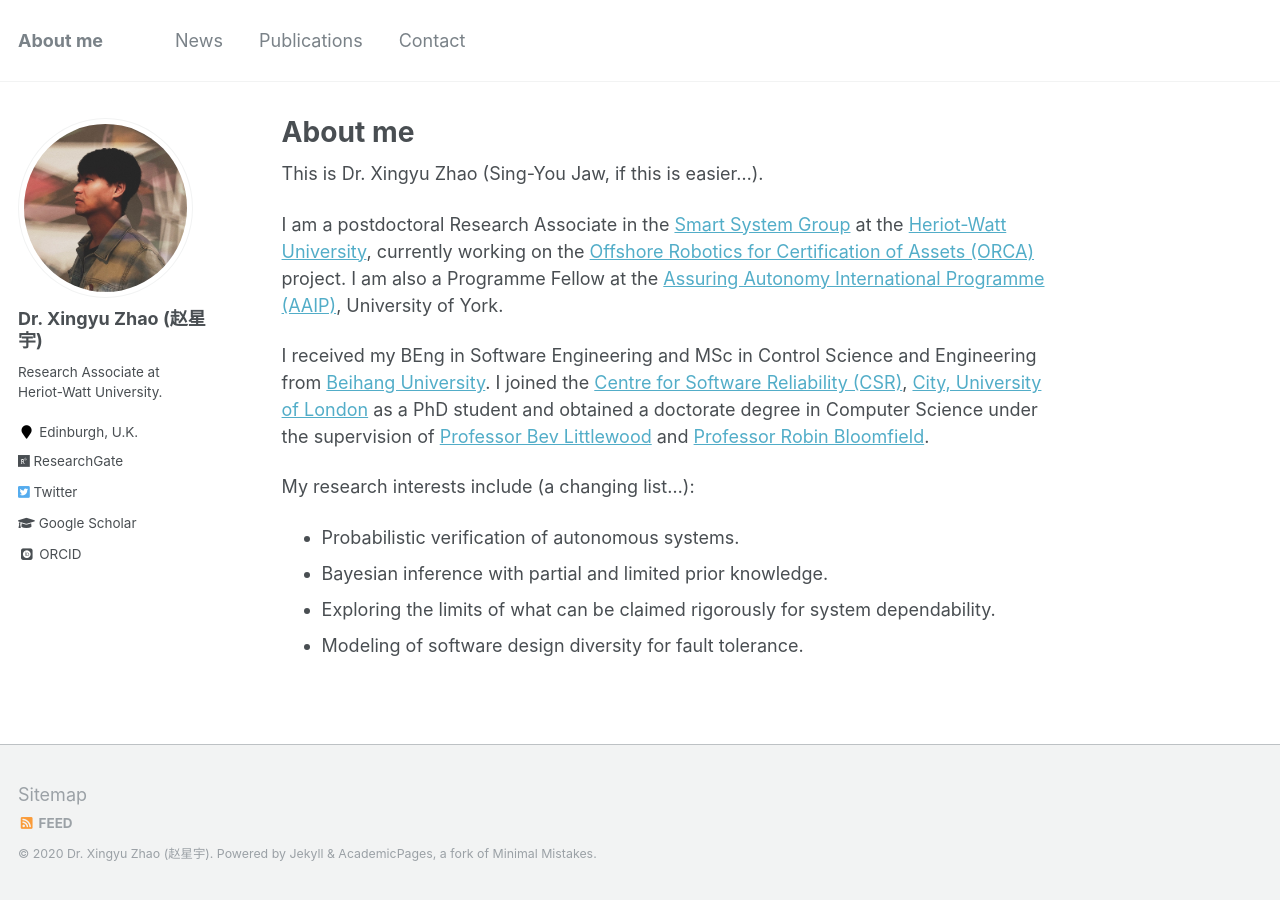
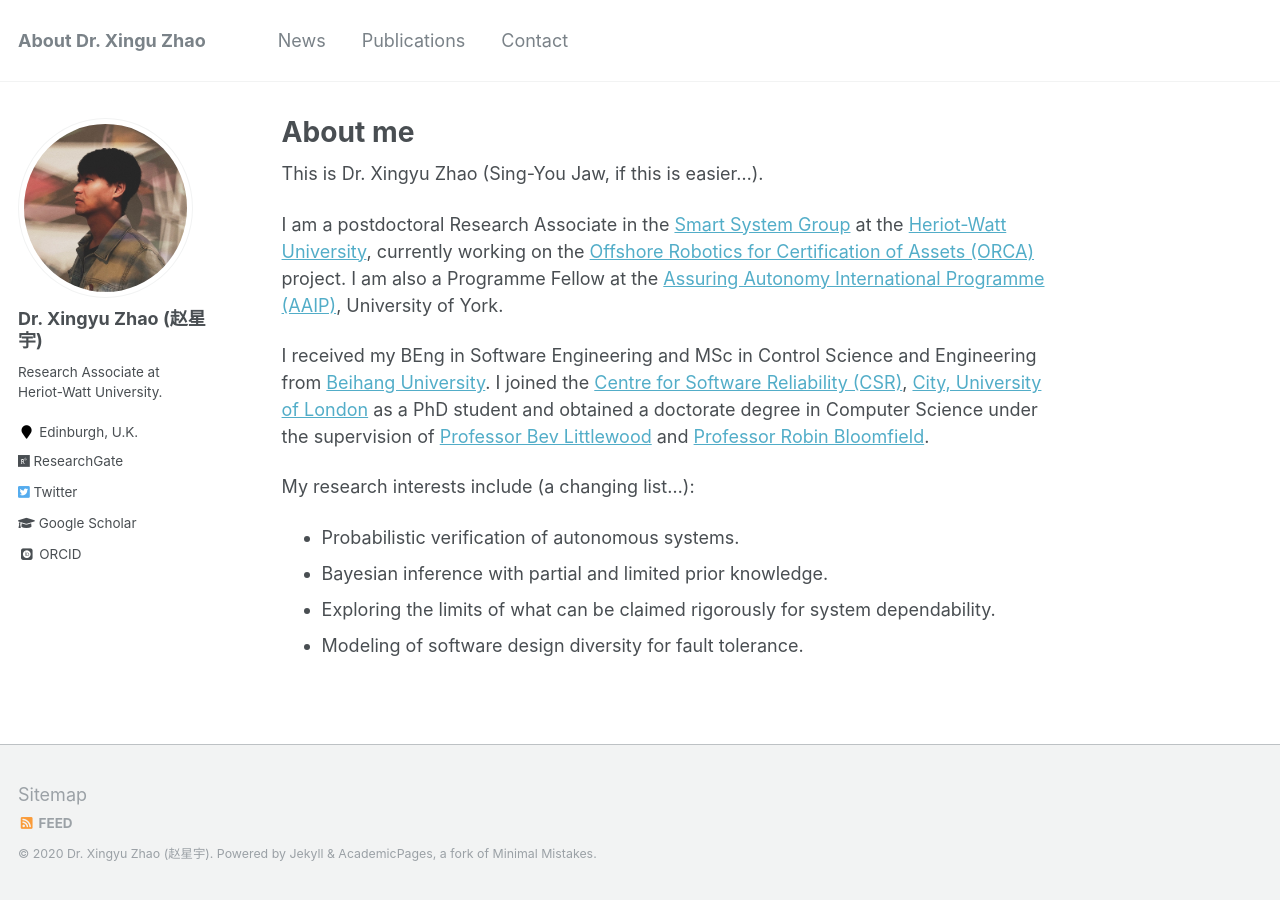
Before and after one commit to x-y-zhao/x-y-zhao.github.io, a Jekyll site: the page built from _pages/about.md, in a window 1280 px wide. Built offline with Jekyll 4.4.1, drawn with Linux system fonts in a browser that asks for light colours; some web fonts are replaced.

Commit message:
Update _config.yml

```diff
--- a/_config.yml
+++ b/_config.yml
@@ -7,9 +7,9 @@
 
 # Site Settings
 locale                   : "en-UK"
-title                    : "About me"
+title                    : "About Dr. Xingu Zhao"
 title_separator          : "-"
-name                     : &name "Dr. Xingyu Zhao (赵星宇)"
+name                     : &name "Dr. Xingyu Zhao   (赵星宇)"
 description              : &description "Research Associate at Heriot-Watt University"
 url                      : https://x-y-zhao.github.io # the base hostname & protocol for your site e.g. "https://mmistakes.github.io"
 baseurl                  : "" # the subpath of your site, e.g. "/blog"
```
